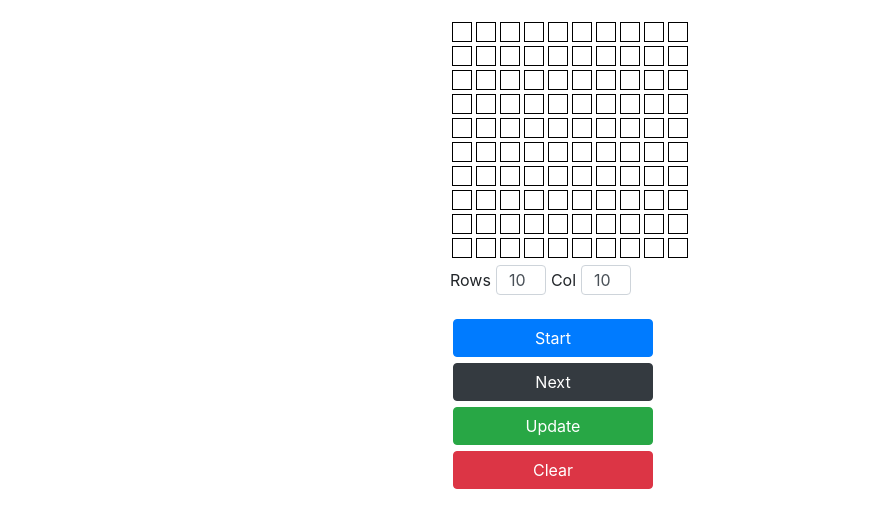
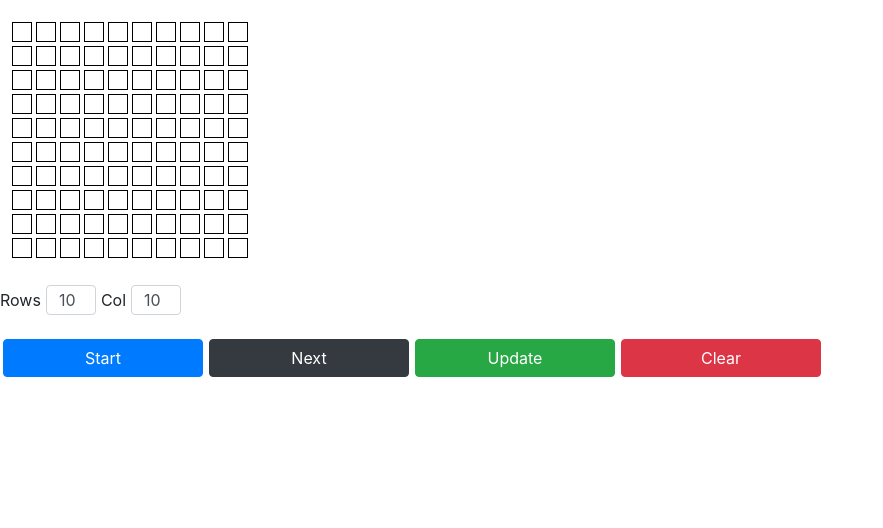
Before and after one commit to curtisyungen/conway, a React (Create React App) app: page / in a window 1280 px wide. Shown: the top 528 px of the page, without its empty margins (0-883 px from the left). Built offline with nearby package versions, Linux system fonts and the light colour scheme.

Commit message:
Add files via upload

```diff
--- a/src/components/Board/board.css
+++ b/src/components/Board/board.css
@@ -1,6 +1,5 @@
 .board {
     margin: 10px auto;
-    max-width: 400px;
     padding: 10px;
 }
 
--- a/src/components/Board/board.js
+++ b/src/components/Board/board.js
@@ -25,6 +25,7 @@ class Board extends Component {
         });
     }
 
+    // Handles changes to input form (rows & columns)
     handleInputChange = (event) => {
         const { name, value } = event.target;
 
@@ -33,7 +34,7 @@ class Board extends Component {
         });
     }
 
-    // Generates a new board
+    // Generates a new board of all empty cells
     getCells = () => {
         let numRows = parseInt(this.state.numRows);
         let numCols = parseInt(this.state.numCols);
@@ -61,6 +62,7 @@ class Board extends Component {
         });
     }
 
+    // Resets the next frame board to all blank cells
     resetNextBoard = () => {
         let numRows = parseInt(this.state.numRows);
         let numCols = parseInt(this.state.numCols);
@@ -149,39 +151,48 @@ class Board extends Component {
                 let prevCol = col - 1;
                 let nextCol = col + 1;
 
-                // Cell values
+                // Cell values in 3x3 grid with current cell in center
                 let topLeft, topMid, topRight, midLeft, currVal, midRight, botLeft, botMid, botRight;
 
+                // Top left
                 if (prevRow >= 0 && prevCol >= 0) {
                     topLeft = board[prevRow][prevCol].val;
                 }
 
+                // Top mid
                 if (prevRow >= 0) {
                     topMid = board[prevRow][col].val;
                 }
 
+                // Top right
                 if (prevRow >= 0 && nextCol < cols) {
                     topRight = board[prevRow][nextCol].val;
                 }
 
+                // Mid left
                 if (prevCol >= 0) {
                     midLeft = board[row][prevCol].val;
                 }
 
+                // Mid center (current)
                 currVal = board[row][col].val;
 
+                // Mid right
                 if (nextCol < cols) {
                     midRight = board[row][nextCol].val;
                 }
 
+                // Bottom left
                 if (nextRow < rows && prevCol >= 0) {
                     botLeft = board[nextRow][prevCol].val;
                 }
 
+                // Bottom mid
                 if (nextRow < rows) {
                     botMid = board[nextRow][col].val;
                 }
 
+                // Bottom right
                 if (nextRow < rows && nextCol < cols) {
                     botRight = board[nextRow][nextCol].val;
                 }
@@ -191,6 +202,7 @@ class Board extends Component {
         }
     }
 
+    // Applies the Conway algorithm to each cell to determine if it will live or die
     conway = (row, col, currVal, valArray) => {
 
         let result;
@@ -240,6 +252,10 @@ class Board extends Component {
     render() {
         return (
             this.state.board && this.state.board.length > 0 ? (
+                <span>
+
+                    {/* BOARD */}
+
                     <div className="board">
                         {this.state.board.map(row => (
                             <Row
@@ -248,6 +264,9 @@ class Board extends Component {
                                 updateBoard={this.updateBoard}
                             />
                         ))}
+                    </div>
+
+                    {/* ROW & COL ADJUSTMENT */}
 
                     <form className="boardForm">
                         <div className="form-group">
@@ -276,6 +295,9 @@ class Board extends Component {
                         </div>
                     </form>
 
+                    {/* CONTROL BUTTONS */}
+
+                    <div className="formBtns">
                         <button
                             className="btn btn-primary startBtn formBtn"
                             onClick={this.startInterval}
@@ -301,6 +323,7 @@ class Board extends Component {
                             Clear
                         </button>
                     </div>
+                </span>
             ) : (
                     <></>
                 )
```
Lines whose indentation alone changed are shown as unchanged.
